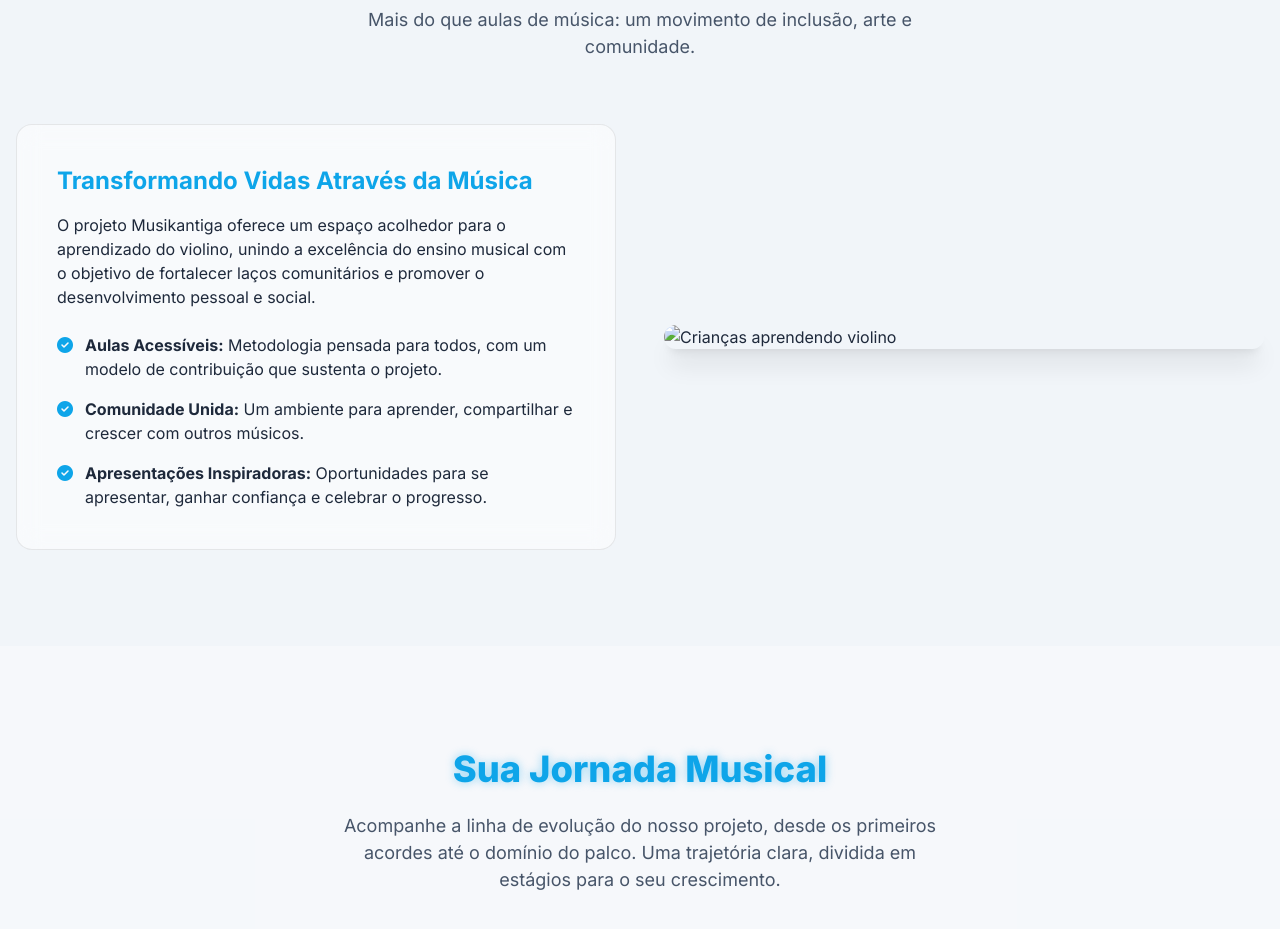
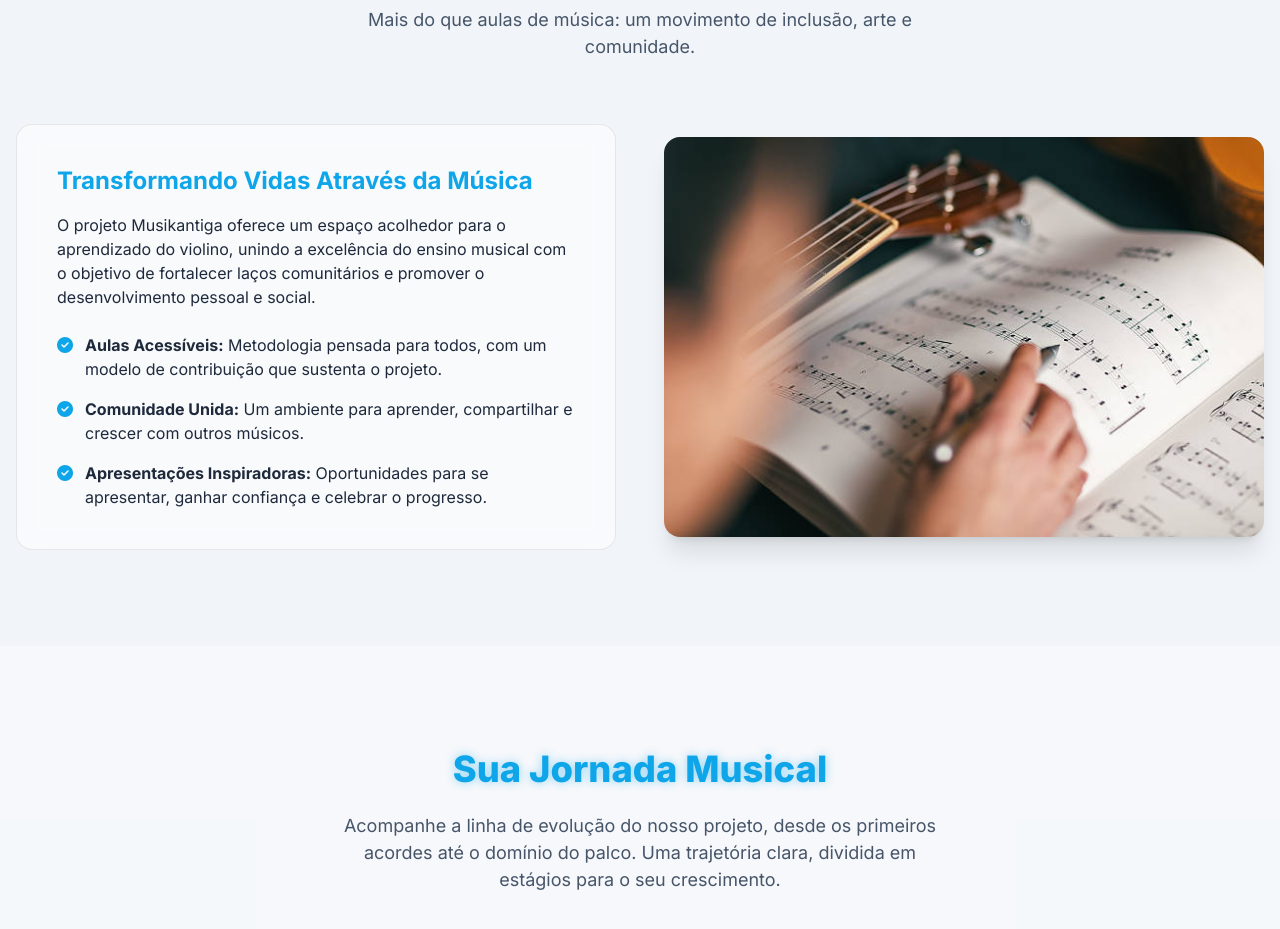
Before and after one commit to emanueca/project_violin, a plain HTML site: page index.html in a window 1280 px wide. Shown: the part 960-1889 px from the top of the page. Drawn offline with nearby package versions, Linux system fonts and the light colour scheme.

Commit message:
Update index.html

```diff
--- a/index.html
+++ b/index.html
@@ -201,7 +201,7 @@
                         </div>
                     </div>
                     <div data-aos="fade-left" class="order-1 md:order-2">
-                        <img src="project_name/photos/EstudandoPartituras.jpg" alt="Crianças aprendendo violino" class="rounded-2xl shadow-xl dark:shadow-blue-900/20 w-full h-auto">
+                        <img src="photos/EstudandoPartituras.jpg" alt="Crianças aprendendo violino" class="rounded-2xl shadow-xl dark:shadow-blue-900/20 w-full h-auto">
                     </div>
                 </div>
             </div>
```
